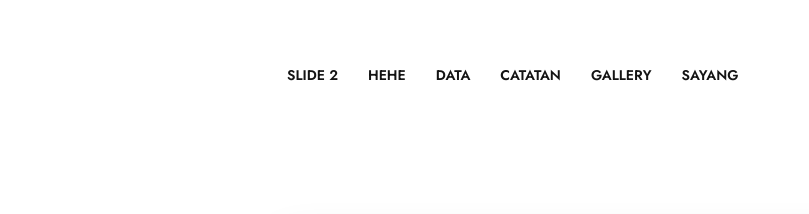
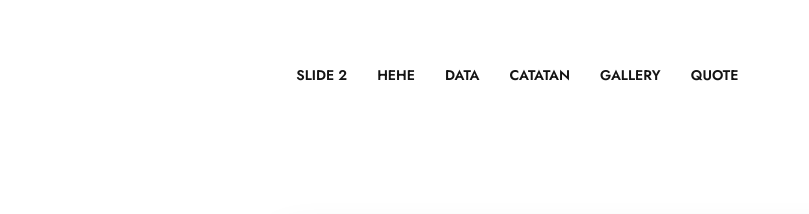
Before and after one commit to Bryy09/BryyAish, a plain HTML site: page homeee.html in a window 1280 px wide. Shown: the top 214 px of the page, 204-1013 px from the left. Drawn offline with Linux system fonts and the light colour scheme; some packages are replaced by stand-ins of ours.

Commit message:
Update homeee.html

```diff
--- a/homeee.html
+++ b/homeee.html
@@ -54,7 +54,7 @@
           <a class="nav-link" href="single-blog.html">gallery</a>
         </li>
         <li class="nav-item">
-          <a class="nav-link" href="single-blog.html">sayang</a>
+          <a class="nav-link" href="single-blog.html">quote</a>
         </li>
       </ul>
       <!-- Social Link -->
```
